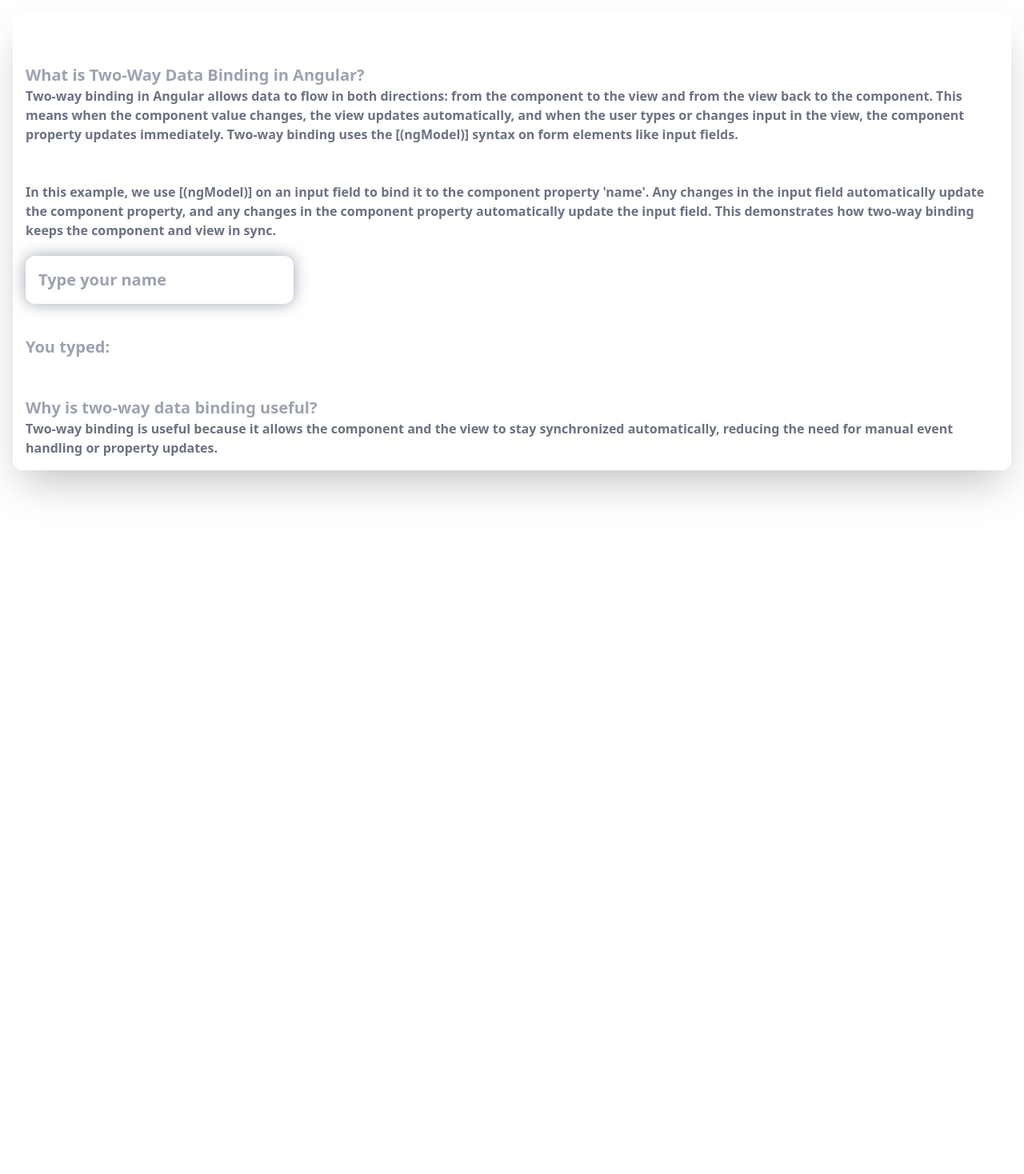
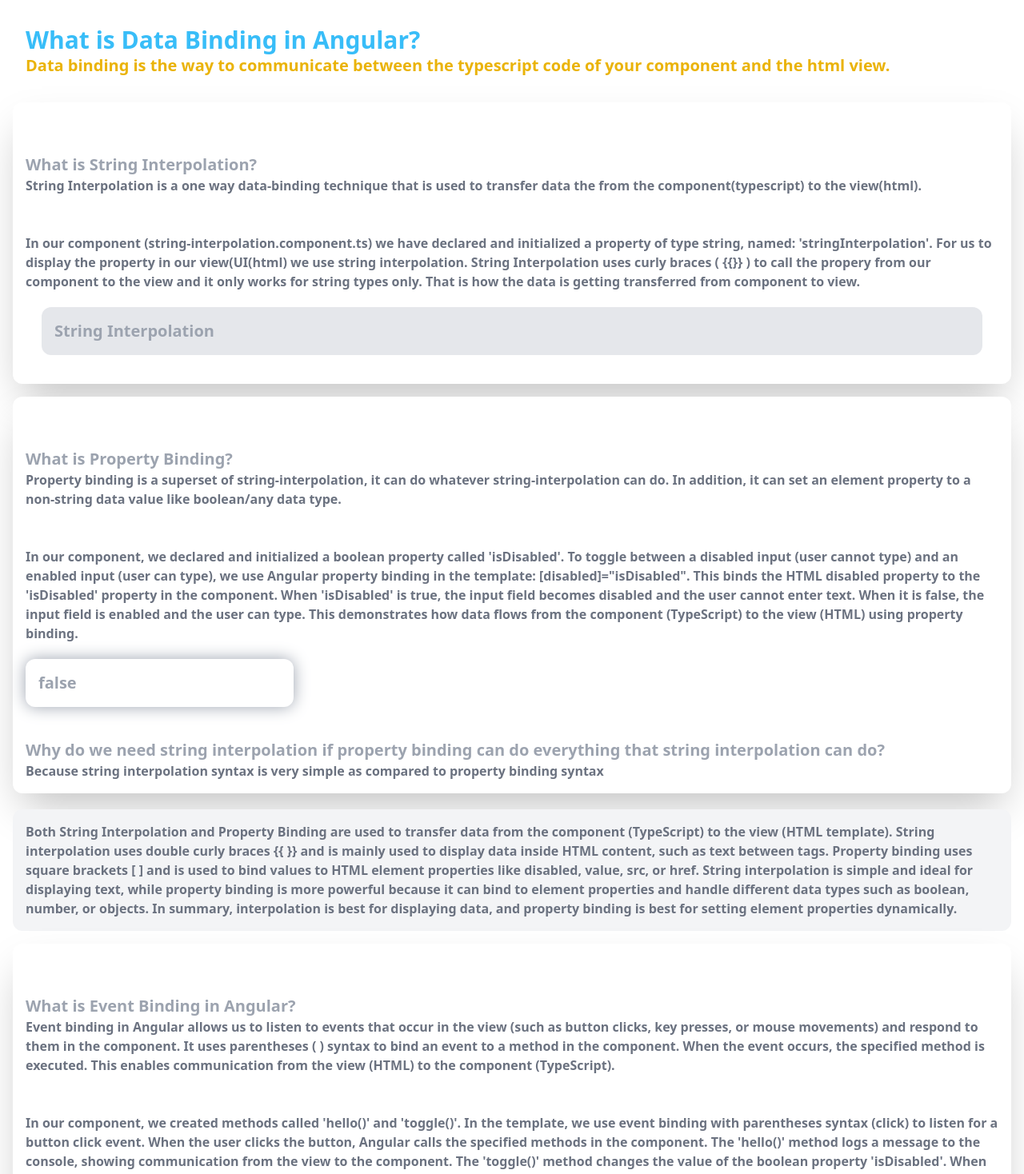
Before and after one commit to mathebe-moseri/angular-concepts, an Angular app: page / in a window 1280 px wide. Shown: the top 1468 px of the page at 80% size. Before the commit the page ends 800 px from the top, so only its background shows below. Built offline with nearby package versions, Linux system fonts and the light colour scheme.

Commit message:
fix: minor text changes

```diff
--- a/src/app/components/data-binding/event-binding/event-binding.component.ts
+++ b/src/app/components/data-binding/event-binding/event-binding.component.ts
@@ -10,7 +10,7 @@
 })
 export class EventBindingComponent {
 
-  question1: string = "What is Property Binding in Angular?";
+  question1: string = "What is Property Binding?";
   question2: string = "What is Event Binding in Angular?";
 
   answer1: string = "Property binding is a superset of string-interpolation, it can do whatever string-interpolation can do. In addition, it can set an element property to a non-string data value like boolean/any data type.";
--- a/src/app/components/data-binding/property-binding/property-binding.component.ts
+++ b/src/app/components/data-binding/property-binding/property-binding.component.ts
@@ -9,7 +9,7 @@
 })
 export class PropertyBindingComponent {
 
-  question1: string = "What is Property Binding in Angular?";
+  question1: string = "What is Property Binding?";
 
   answer1: string = "Property binding is a superset of string-interpolation, it can do whatever string-interpolation can do. In addition, it can set an element property to a non-string data value like boolean/any data type.";
 
--- a/src/app/components/data-binding/two-way-binding/two-way-binding.component.ts
+++ b/src/app/components/data-binding/two-way-binding/two-way-binding.component.ts
@@ -11,7 +11,7 @@
 export class TwoWayBindingComponent {
 
 
-  question1: string = "What is Two-Way Data Binding in Angular?";
+  question1: string = "What is Two-Way Data Binding?";
   answer1: string = "Two-way binding in Angular allows data to flow in both directions: from the component to the view and from the view back to the component. This means when the component value changes, the view updates automatically, and when the user types or changes input in the view, the component property updates immediately. Two-way binding uses the [(ngModel)] syntax on form elements like input fields.";
 
   explanation: string = "In this example, we use [(ngModel)] on an input field to bind it to the component property 'name'. Any changes in the input field automatically update the component property, and any changes in the component property automatically update the input field. This demonstrates how two-way binding keeps the component and view in sync.";
--- a/src/app/main/main.component.html
+++ b/src/app/main/main.component.html
@@ -1,4 +1,4 @@
-<!-- <app-string-interpolation></app-string-interpolation> -->
-<!-- <app-property-binding></app-property-binding> -->
-<!-- <app-event-binding></app-event-binding> -->
+<app-string-interpolation></app-string-interpolation>
+<app-property-binding></app-property-binding>
+<app-event-binding></app-event-binding>
 <app-two-way-binding></app-two-way-binding>
```
